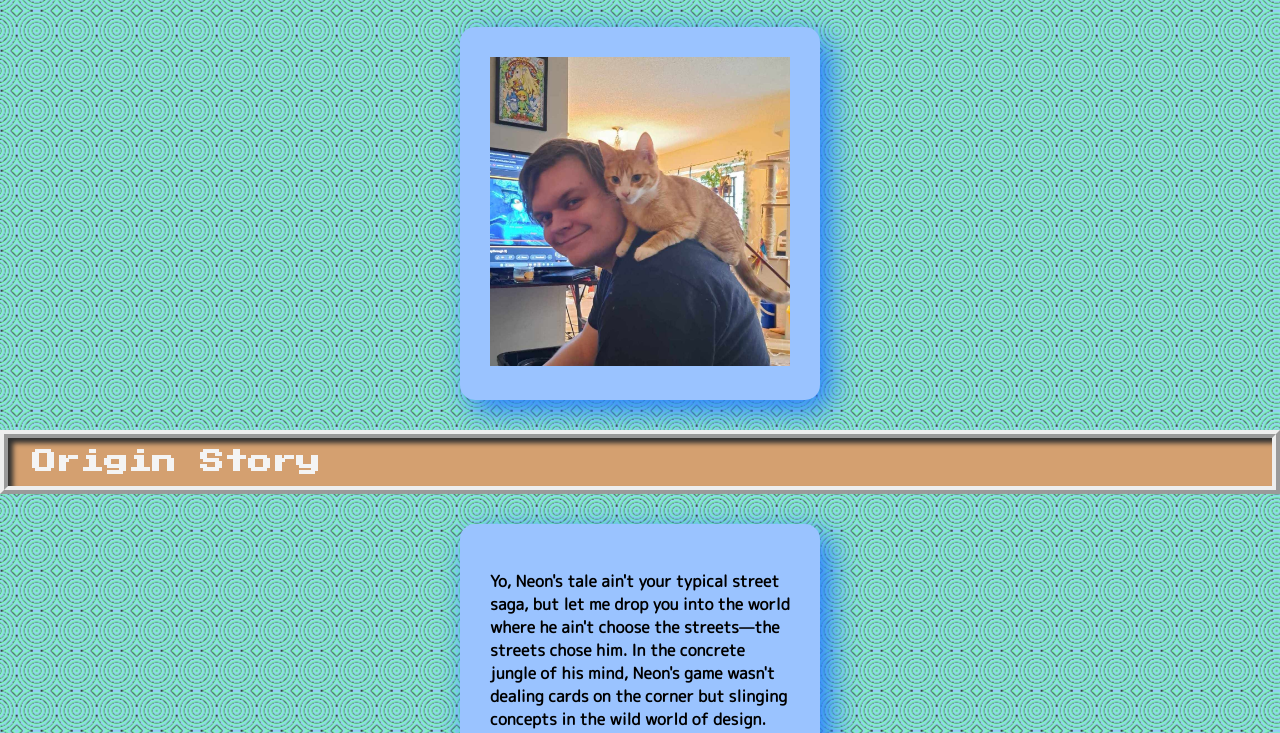
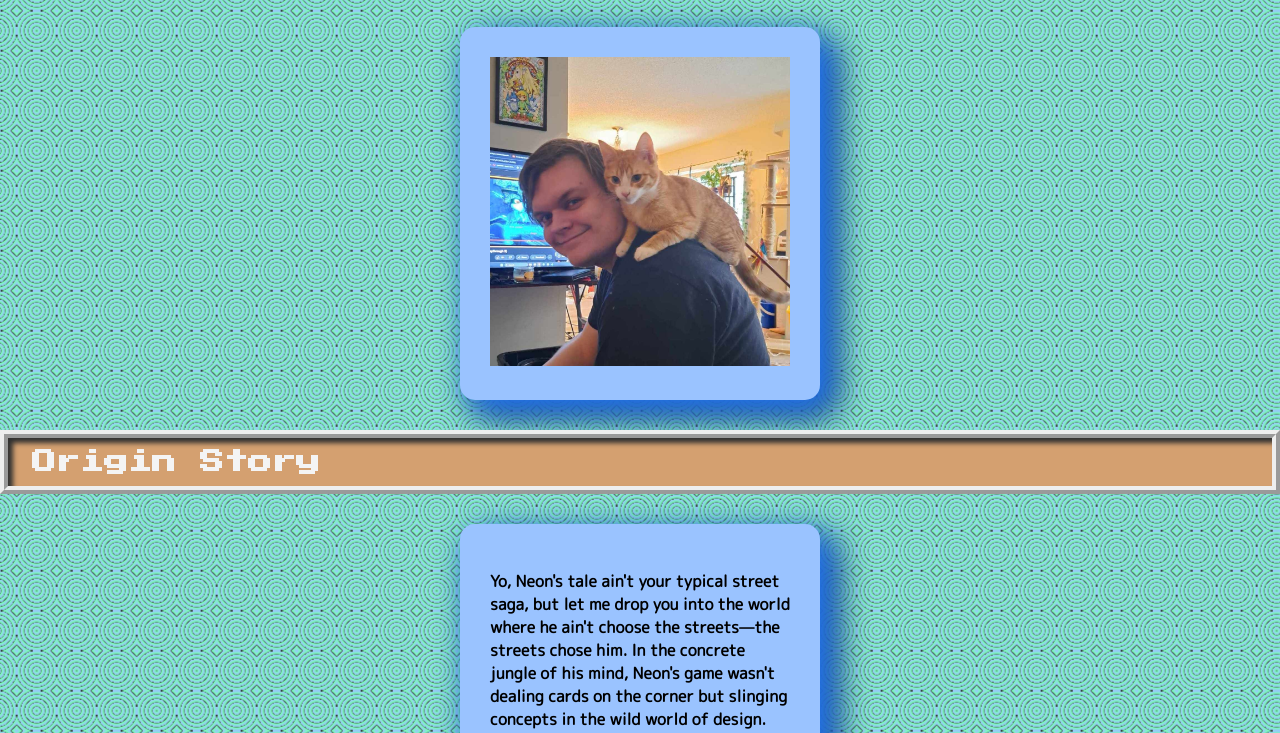
Before and after one commit to NeonArceuthobium/NeonArceuthobium.github.io, a plain HTML site: page index.html in a window 1280 px wide. Shown: the part 67-800 px from the top of the page. Drawn offline with Linux system fonts and the light colour scheme.

Commit message:
added colin's second dropshadow

```diff
--- a/style.css
+++ b/style.css
@@ -87,7 +87,7 @@ div  {
   margin-bottom: 30px;
   background: var(--secondarycolor);
   border-radius: 15px;
-  box-shadow: 10px 10px 30px var(--secondarycolordarker);
+  box-shadow: 10px 10px 30px var(--secondarycolordarker), 15px 15px 35px #0C2A58;
 }
 
 div:last-of-type {
```
